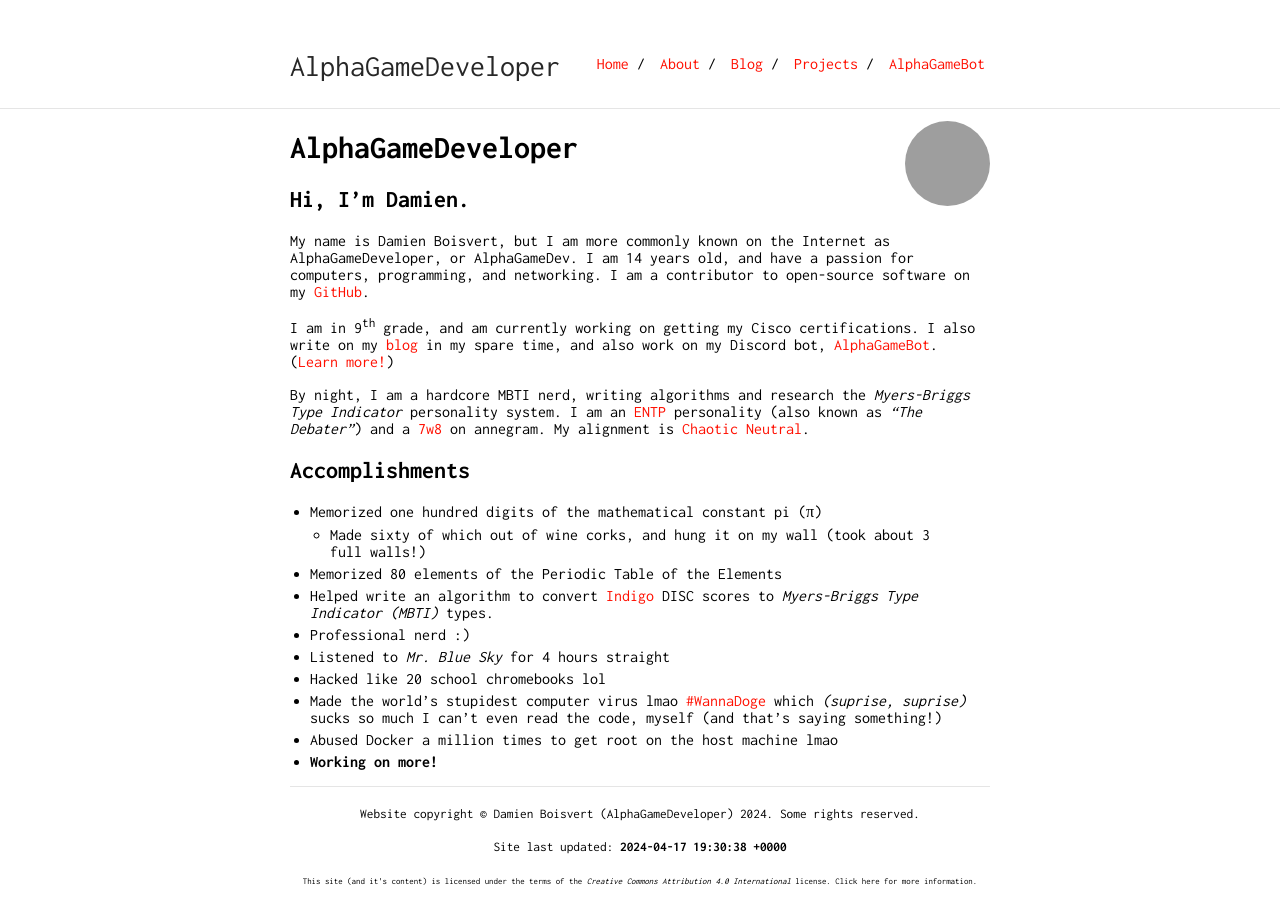
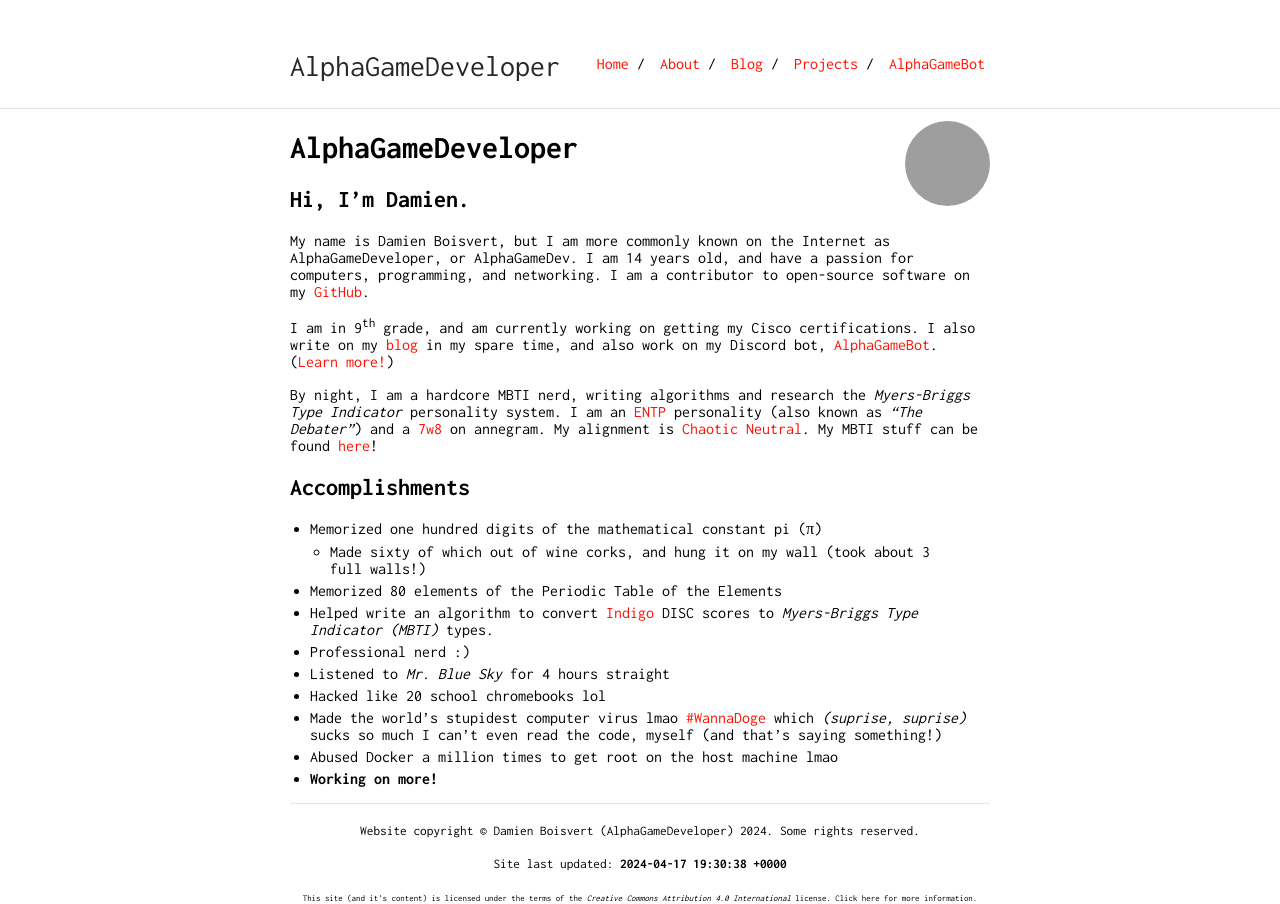
Before and after one commit to AlphaGameDeveloper/AlphaGame.dev, a Jekyll site: the page built from index.md, in a window 1280 px wide. Built offline with Jekyll 4.4.1, drawn with Linux system fonts in a browser that asks for light colours; grey boxes are pictures that could not be loaded.

Commit message:
Add link to /mbti to index

```diff
--- a/index.md
+++ b/index.md
@@ -13,7 +13,8 @@ My name is Damien Boisvert, but I am more commonly known on the Internet as Alph
 
 I am in 9<sup>th</sup> grade, and am currently working on getting my Cisco certifications.  I also write on my [blog](/blog) in my spare time, and also work on my Discord bot, [AlphaGameBot](/alphagamebot/). ([Learn more!](/about/))
 
-By night, I am a hardcore MBTI nerd, writing algorithms and research the *Myers-Briggs Type Indicator* personality system.  I am an [ENTP][entp-personality] personality (also known as *"The Debater"*) and a [7w8][7w8-annegram] on annegram.  My alignment is [Chaotic Neutral][chaotic-neutral].
+By night, I am a hardcore MBTI nerd, writing algorithms and research the *Myers-Briggs Type Indicator* personality system.  I am an [ENTP][entp-personality] personality (also known as *"The Debater"*) and a [7w8][7w8-annegram] on annegram.  My alignment is [Chaotic Neutral][chaotic-neutral].  My MBTI stuff can be found [here](/mbti/)!
+
 ## Accomplishments
 - Memorized one hundred digits of the mathematical constant pi (π)
     - Made sixty of which out of wine corks, and hung it on my wall (took about 3 full walls!)
```
